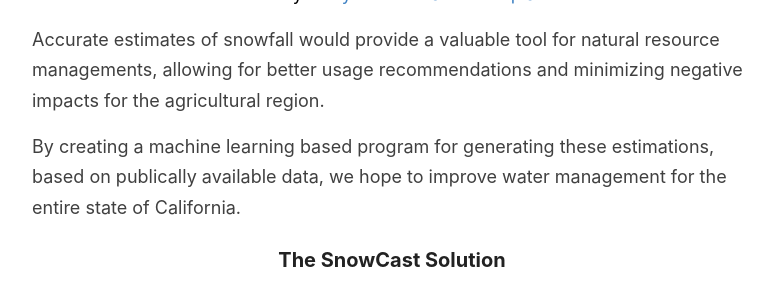
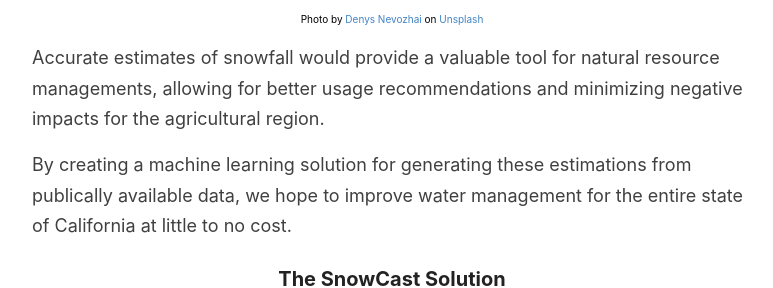
Before and after one commit to Seiris21/ucb2022.snowcast, a Jekyll site: the page built from index.md, in a window 1280 px wide and 900 px high, scrolled down 2173 px, cut to the strip 124-412 px from the top of the window. Shown: the whole strip, without its empty margins (248-1021 px from the left). Built offline with Jekyll 4.4.1, drawn with Linux system fonts in a browser that asks for light colours; the list of posts is cut into pages by our own code; our own code applies the rules of GitHub Pages for plain Markdown files; some of the changed text lies outside the part shown.

Commit message:
Final Draft

```diff
--- a/index.md
+++ b/index.md
@@ -25,6 +25,7 @@
 <p align="center">
   <img width="768" height="412" src="./images/sierras.png">
 </p>
+<center><p style="color:black;font-size:10px;">Photo by Tilman Bayer</p></center>
 
 Estimation of snowfall in the Sierra Nevadas is critially important for the people of California and those who benefit from California agriculture. 75% of agricultural water supply across California are derived from precipitation and snow in the Sierra Nevadas.
 
@@ -35,18 +36,18 @@
 <p align="center">
   <img width="768" height="512" src="./images/denys-nevozhai-UNv2lxq8Rmo-unsplash.jpg">
 </p>
-<center><p style="color:black;font-size:18px;">Photo by <a href="https://unsplash.com/@dnevozhai?utm_source=unsplash&utm_medium=referral&utm_content=creditCopyText">Denys Nevozhai</a> on <a href="https://unsplash.com/s/photos/sierra-nevada?utm_source=unsplash&utm_medium=referral&utm_content=creditCopyText">Unsplash</a></p></center>
+<center><p style="color:black;font-size:10px;">Photo by <a href="https://unsplash.com/@dnevozhai?utm_source=unsplash&utm_medium=referral&utm_content=creditCopyText">Denys Nevozhai</a> on <a href="https://unsplash.com/s/photos/sierra-nevada?utm_source=unsplash&utm_medium=referral&utm_content=creditCopyText">Unsplash</a></p></center>
 
 Accurate estimates of snowfall would provide a valuable tool for natural resource managements, allowing for better usage recommendations and minimizing negative impacts for the agricultural region.
 
-By creating a machine learning based program for generating these estimations, based on publically available data, we hope to improve water management for the entire state of California.
+By creating a machine learning solution for generating these estimations from publically available data, we hope to improve water management for the entire state of California at little to no cost.
 
 ### The SnowCast Solution
 
 <p align="center">
   <img width="768" height="432" src="./images/sebastien-goldberg-PnWX202t_yg-unsplash.jpg">
 </p>
-<center><p style="color:black;font-size:18px;">Photo by <a href="https://unsplash.com/@sebastiengoldberg?utm_source=unsplash&utm_medium=referral&utm_content=creditCopyText">Sébastien Goldberg</a> on <a href="https://unsplash.com/s/photos/sierra-nevada?utm_source=unsplash&utm_medium=referral&utm_content=creditCopyText">Unsplash</a></p></center>
+<center><p style="color:black;font-size:10px;">Photo by <a href="https://unsplash.com/@sebastiengoldberg?utm_source=unsplash&utm_medium=referral&utm_content=creditCopyText">Sébastien Goldberg</a> on <a href="https://unsplash.com/s/photos/sierra-nevada?utm_source=unsplash&utm_medium=referral&utm_content=creditCopyText">Unsplash</a></p></center>
 
 We’ve created a prediction tool that uses free and available data sources to estimate snow water equivalent (SWE) in the Sierra Nevadas achieving a Root Mean Squared Error of 8” when compared to ASO measurements. Being able to accurately predict/estimate the SWE in the Sierra Nevadas is critical for water management, policy makers, and researchers. This need becomes more and more critical as the water crisis of the West Coast continues to grow. The ability to replace and/or supplement expensive and infrequent ASO flights is incredibly valuable to a wide range of individuals.
 
```
Also changed, not shown: _pages/about_us.md (+4 -0 lines), _pages/solution_results.md (+34 -11 lines), images/screenshot.png (added).
